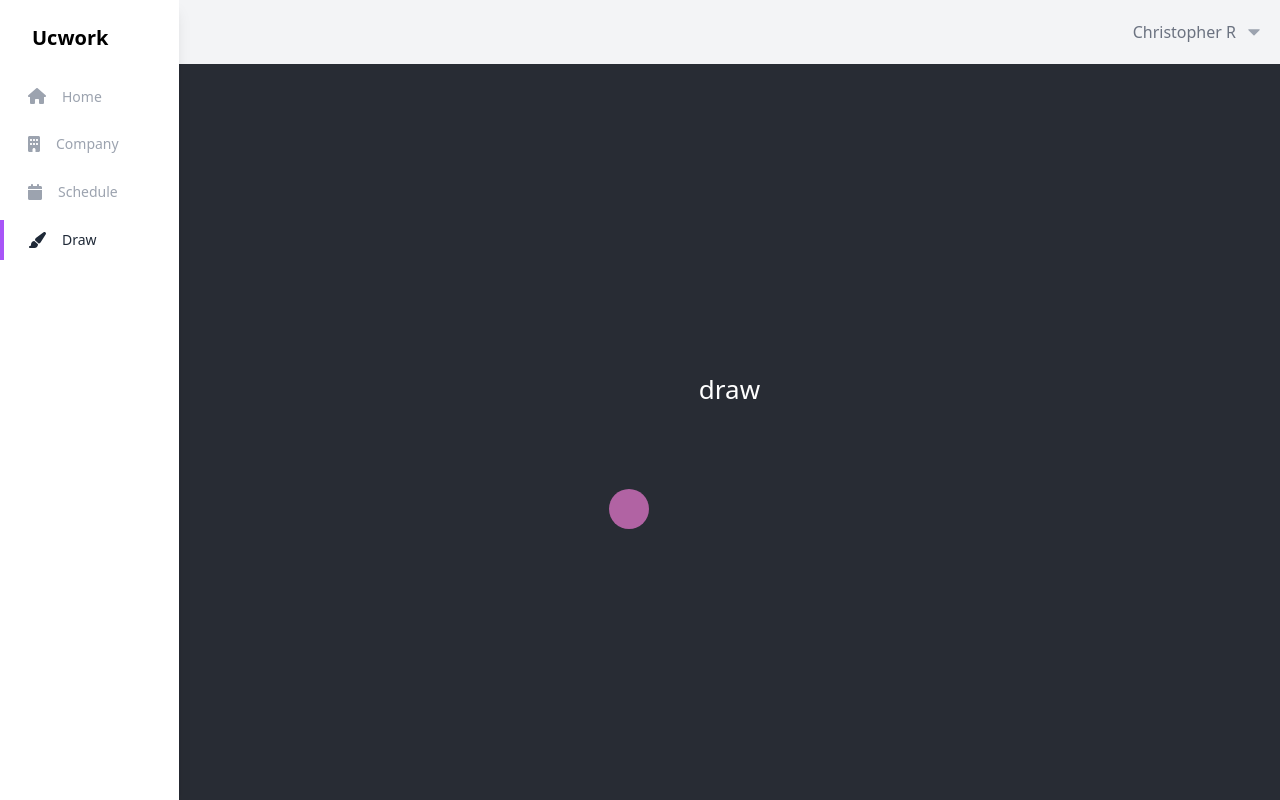
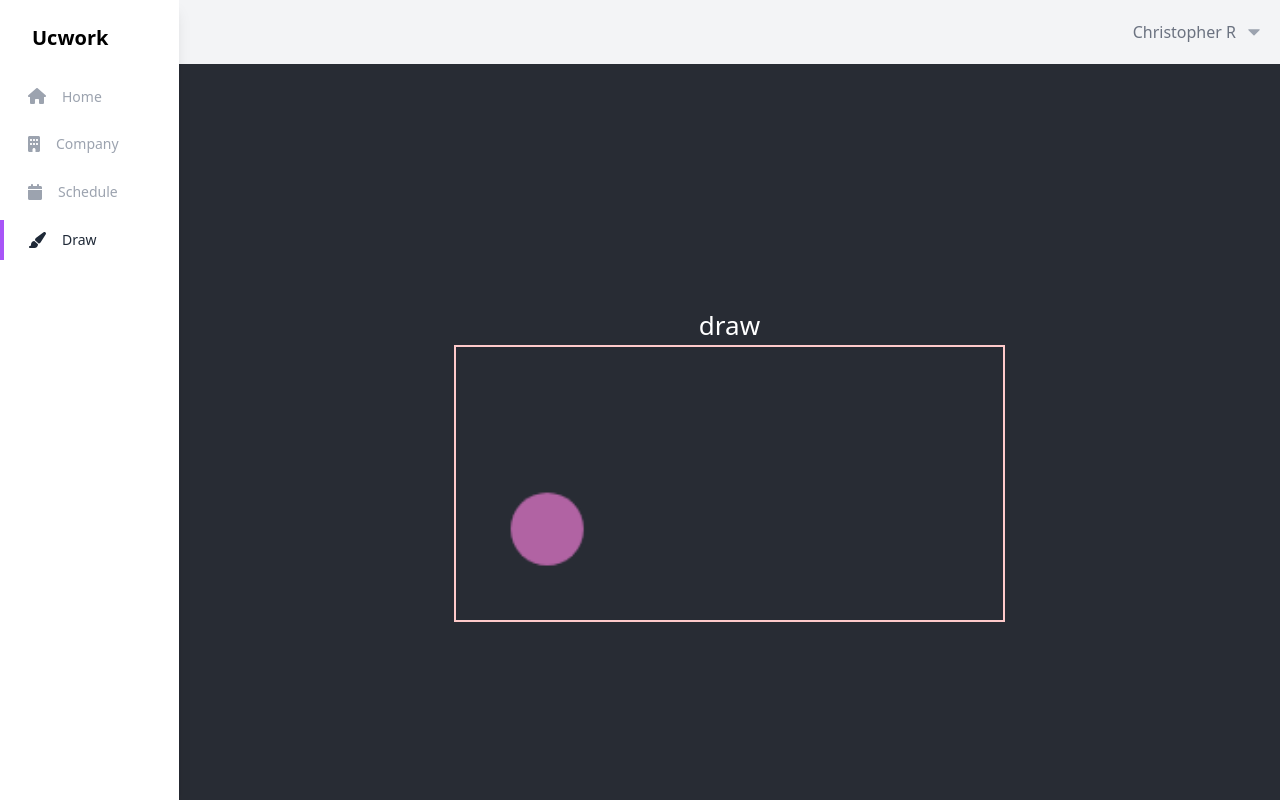
Before and after one commit to shintaro-uchiyama/web-app-sample, a React (Create React App) app in the folder src/web/: page /draw in a window 1280 px wide. Built offline with nearby package versions, Linux system fonts and the light colour scheme.

Commit message:
separate components

```diff
--- a/src/web/src/components/pages/draw/index.tsx
+++ b/src/web/src/components/pages/draw/index.tsx
@@ -1,15 +1,12 @@
-import React, { useEffect, useRef } from "react";
-import {useCanvas} from "../../../hooks"
+import React from "react";
+import { Canvas } from "../../parts";
 
 export const Draw = () => {
-
-  const {canvasRef} = useCanvas()
-
   return (
     <div className="App">
       <header className="App-header">
         <p>draw</p>
-        <canvas ref={canvasRef} />
+        <Canvas />
       </header>
     </div>
   );
--- /dev/null
+++ b/src/web/src/components/parts/canvas/index.tsx
@@ -0,0 +1,6 @@
+import { useCanvas } from "../../../hooks";
+
+export const Canvas = () => {
+  const { canvasRef } = useCanvas();
+  return <canvas className="border-2 border-red-200 w-1/2" ref={canvasRef} />;
+};
--- /dev/null
+++ b/src/web/src/components/parts/index.tsx
@@ -0,0 +1 @@
+export * from "./canvas";
--- a/src/web/src/hooks/useCanvas/index.ts
+++ b/src/web/src/hooks/useCanvas/index.ts
@@ -1,4 +1,4 @@
-import React, { useEffect, useRef } from "react";
+import { useEffect, useRef } from "react";
 
 export const useCanvas = () => {
   const canvasRef = useRef<HTMLCanvasElement>(null);
@@ -11,15 +11,15 @@ export const useCanvas = () => {
 
   useEffect(() => {
     const canvas = canvasRef.current;
-    if (canvas !== null) {
-      const context = canvas.getContext("2d");
-      if (context !== null) {
-        draw(context);
-      }
-    }
+    if (canvas === null) return;
+
+    const ctx = canvas.getContext("2d");
+    if (ctx === null) return;
+
+    draw(ctx);
   }, [draw]);
 
   return {
-      canvasRef
-  }
-}
+    canvasRef,
+  };
+};
```
